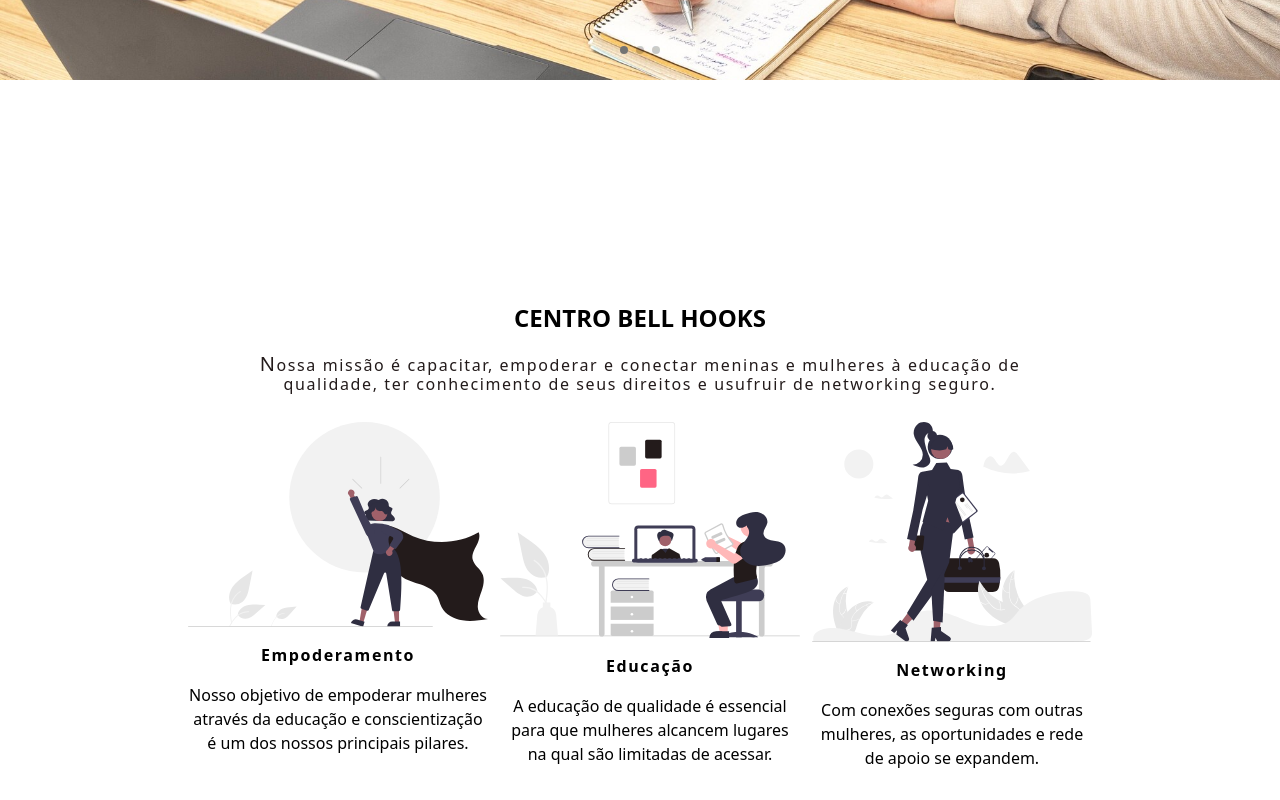
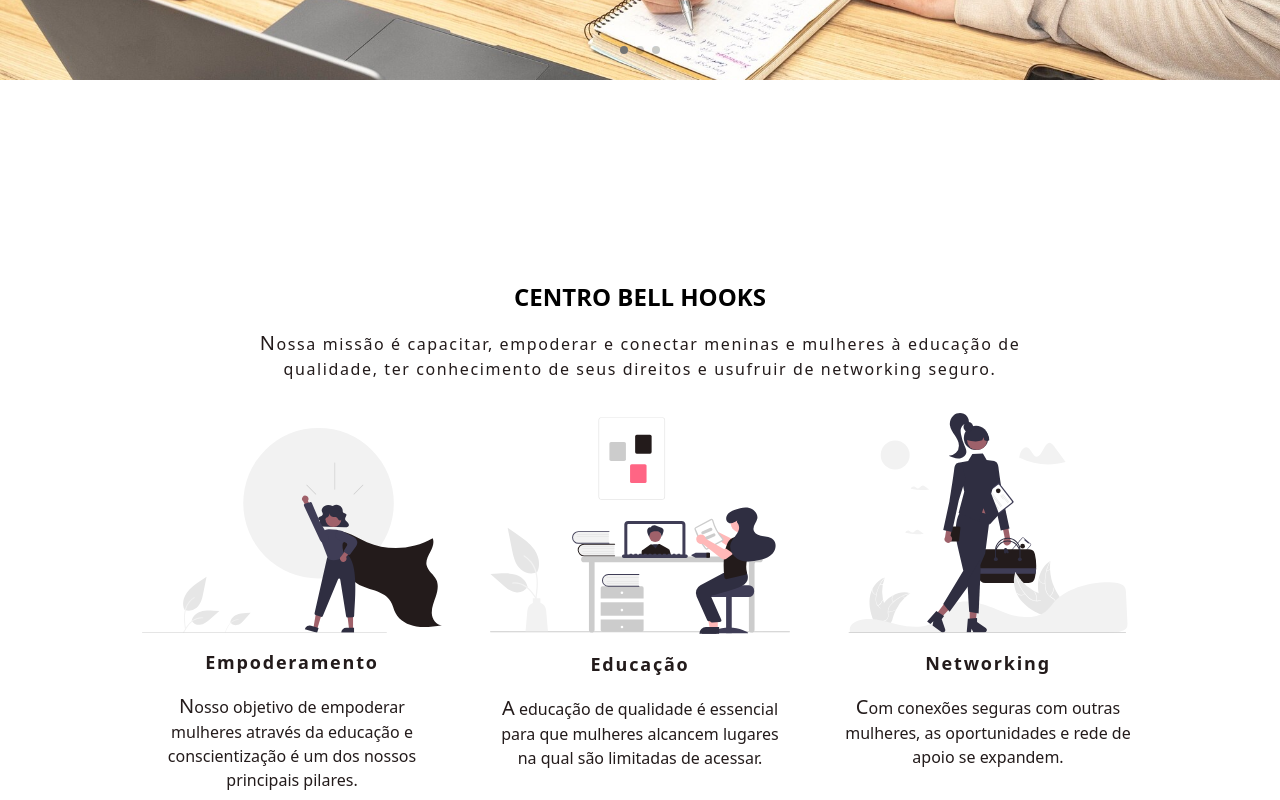
Before and after one commit to Centro-Bell-Hooks/frontend, a React (Vite) app: page / in a window 1280 px wide. Shown: the part 720-1520 px from the top of the page. Built offline with nearby package versions, Linux system fonts and the light colour scheme.

Commit message:
fix: responsividade da seção início ajustada na página home

```diff
--- a/src/components/box/Box.tsx
+++ b/src/components/box/Box.tsx
@@ -12,7 +12,7 @@ const estilos = `
     max-w-[1440px]
     m-auto h-full
     px-8
-    py-5
+    py-12
     sm:px-14
     sm:py-14
 `
--- a/src/pages/homepage/inicio/Inicio.tsx
+++ b/src/pages/homepage/inicio/Inicio.tsx
@@ -3,45 +3,65 @@ import { Box } from '../../../components'
 export function Inicio() {
     return (
         <Box>
-            <section id="inicio" className="md:h-screen py-4 flex flex-col justify-center items-center relative">
+            <section id="inicio" className="lg:h-screen flex flex-col justify-center items-center relative">
                 <div className="md:max-w-[70%]">
                     <h1 className="flex flex-col justify-center items-center pb-4 font-bold text-2xl">
                         CENTRO BELL HOOKS
                     </h1>
-                    <p className="leading-3 text-center mb-8 tracking-widest first-letter:text-xl text-primaria">
+                    <p className="leading-6 text-center mb-8 tracking-widest first-letter:text-xl text-primaria">
                         Nossa missão é capacitar, empoderar e conectar meninas e mulheres à educação de qualidade, ter
                         conhecimento de seus direitos e usufruir de networking seguro.
                     </p>
                 </div>
-                <div className="md:text-base flex flex-col gap-y-12 md:flex-row md:gap-3">
-                    <div className="flex flex-col items-center md:max-w-[300px]">
+                <div className="md:text-base grid grid-cols-1 min-[750px]:grid-cols-2  min-[1000px]:grid-cols-3 gap-12">
+                    <div className="flex flex-col items-center">
                         <img
-                            className="md:max-w-[300px] mb-4"
+                            className="w-full max-w-[400px] md:max-w-[300px] sm:h-[235px]"
                             src="/assets/empoderamento.svg"
                             alt="Imagem de Empoderamento"
                         />
-                        <p className="font-semibold tracking-widest text-center mb-4">Empoderamento</p>
-                        <p className="text-center">
-                            Nosso objetivo de empoderar mulheres através da educação e conscientização é um dos nossos
-                            principais pilares.
-                        </p>
+                        <div className="min-[750px]:max-w-[300px]">
+                            <p className="font-semibold tracking-widest text-center mb-4 text-lg text-primaria">
+                                Empoderamento
+                            </p>
+                            <p className="text-center first-letter:text-xl text-primaria">
+                                Nosso objetivo de empoderar mulheres através da educação e conscientização é um dos
+                                nossos principais pilares.
+                            </p>
+                        </div>
                     </div>
 
-                    <div className="flex flex-col items-center md:max-w-[300px]">
-                        <img className="md:max-w-[300px] mb-4" src="/assets/educacao.svg" alt="Imagem de Educação" />
-                        <p className="font-semibold tracking-widest text-center mb-4">Educação</p>
-                        <p className="text-center">
-                            A educação de qualidade é essencial para que mulheres alcancem lugares na qual são limitadas
-                            de acessar.
-                        </p>
+                    <div className="flex flex-col items-center">
+                        <img
+                            className="w-full max-w-[400px] md:max-w-[300px] sm:h-[225px] mb-3"
+                            src="/assets/educacao.svg"
+                            alt="Imagem de Educação"
+                        />
+                        <div className="min-[750px]:max-w-[300px]">
+                            <p className="font-semibold tracking-widest text-center mb-4 text-lg text-primaria">
+                                Educação
+                            </p>
+                            <p className="text-center first-letter:text-xl text-primaria">
+                                A educação de qualidade é essencial para que mulheres alcancem lugares na qual são
+                                limitadas de acessar.
+                            </p>
+                        </div>
                     </div>
 
-                    <div className="flex flex-col items-center md:max-w-[280px]">
-                        <img className="md:max-w-[280px] mb-4" src="/assets/contatos.svg" alt="Imagem de Networking" />
-                        <p className="font-semibold tracking-widest text-center mb-4">Networking</p>
-                        <p className="text-center">
-                            Com conexões seguras com outras mulheres, as oportunidades e rede de apoio se expandem.
-                        </p>
+                    <div className="flex flex-col items-center min-[750px]:col-span-2 min-[1000px]:col-span-1 justify-self-center">
+                        <img
+                            className="w-full max-w-[400px] md:max-w-[300px] sm:h-[220px] mb-4"
+                            src="/assets/contatos.svg"
+                            alt="Imagem de Networking"
+                        />
+                        <div className="min-[750px]:max-w-[400px] md:max-w-[300px]">
+                            <p className="font-semibold tracking-widest text-center mb-4 text-lg text-primaria">
+                                Networking
+                            </p>
+                            <p className="text-center first-letter:text-xl text-primaria">
+                                Com conexões seguras com outras mulheres, as oportunidades e rede de apoio se expandem.
+                            </p>
+                        </div>
                     </div>
                 </div>
             </section>
--- a/src/pages/homepage/sobre/Sobre.tsx
+++ b/src/pages/homepage/sobre/Sobre.tsx
@@ -41,6 +41,7 @@ export function Sobre() {
                                     to="https://pt.wikipedia.org/wiki/Bell_hooks"
                                     className="hover:underline font-bold text-primaria"
                                 >
+                                    {' '}
                                     Saiba mais
                                 </Link>
                             </p>
```
